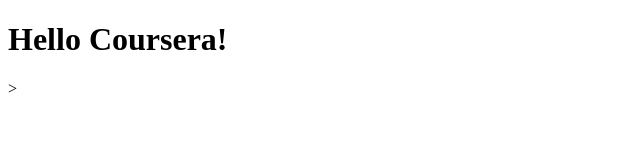
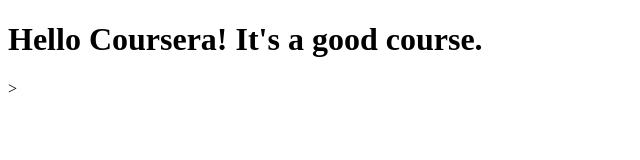
Before and after one commit to reyliu/coursera-test, a plain HTML site: page site/index.html in a window 1280 px wide. Shown: the whole page, without its empty margins (0-640 px from the left). Drawn offline with Linux system fonts and the light colour scheme.

Commit message:
Small addition to our page conten.

```diff
--- a/site/index.html
+++ b/site/index.html
@@ -4,6 +4,6 @@
 	<title>Hello Coursera!</title>
 </head>
 <body>
-<h1>Hello Coursera!</h1>>
+<h1>Hello Coursera! It's a good course.</h1>>
 </body>
 </html>
```
